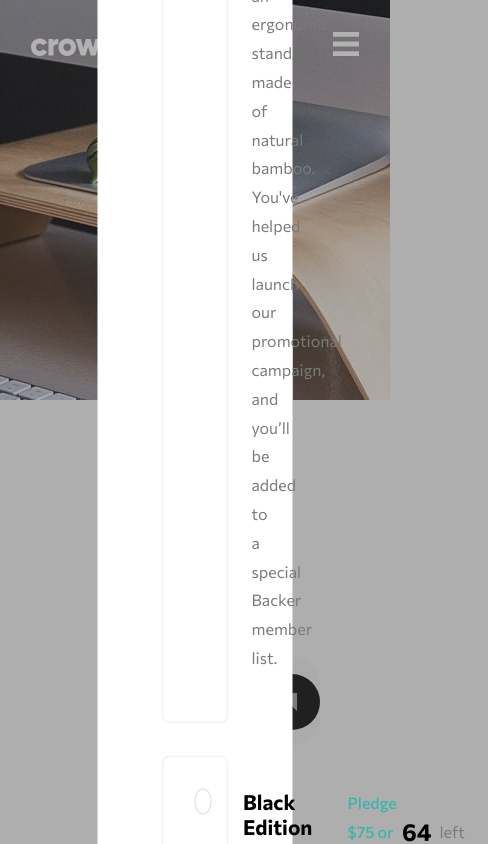
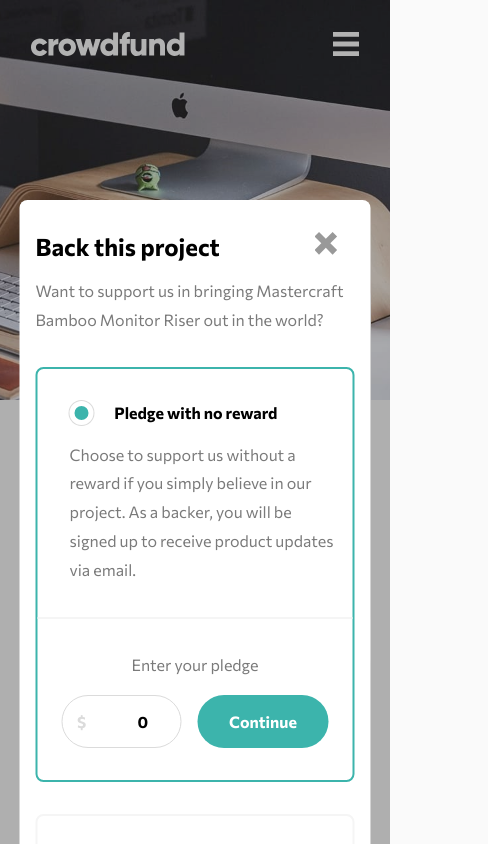
Before and after one commit to exchyphen/fm_crowdfunding-product-page, a React (Vite) app: page / in a window 390 px wide. Both pictures are taken after a click on the button "Back this project". Shown: the top 844 px of the page, 488 px wide, since content can reach past the window. Built offline with nearby package versions, Linux system fonts and the light colour scheme.

Commit message:
completed mobile mode

```diff
--- a/src/App.css
+++ b/src/App.css
@@ -28,6 +28,7 @@ button:hover {
 
 .std-container {
     width: 50%;
+    min-width: 700px;
     background: white;
     padding: 3rem;
     border-radius: 0.5rem;
@@ -236,6 +237,7 @@ h1 {
 /* backing modal */
 .backing-modal {
     width: 50%;
+    min-width: 700px;
     background: white;
     border-radius: 0.5rem;
     padding: 2rem 4rem;
@@ -259,7 +261,7 @@ h1 {
 
     position: absolute;
     top: 2rem;
-    right: 2rem;
+   right: 2rem;
 }
 
 .backing-modal__close:hover {
@@ -294,4 +296,65 @@ h1 {
 
 .attribution {
     margin-top: 50px;
+    padding-bottom: 2rem;
 }
+
+/* media query: mobile */
+
+@media screen and (max-width: 800px) {
+    .std-container {
+        min-width: 350px;
+        width: 90%;
+        padding: 3rem 1rem;
+    }
+
+    h1 {
+        font-size: 1.5rem;
+    }
+
+    .stat-tracker__container {
+        grid-template-columns: auto;
+        grid-template-rows: repeat(3, 1fr);
+        grid-gap: 1rem;
+        text-align: center;
+    }
+
+    .stat-tracker__single-stat-container {
+        padding-left: 0;
+        border-right: none;
+        padding-top: 1rem;
+        position: relative;
+    }
+
+    .stat-tracker__single-stat-container::before {
+        content: "";
+        width: 100px;
+        height: 1px;
+        position: absolute;
+        background: var(--accent-gray);
+        top: 0;
+        left: 50%;
+        transform: translateX(-50%);
+    }
+
+    .stat-tracker__single-stat-container:first-child::before {
+        height: 0;
+    }
+
+    .stat-tracker__single-stat-container:first-child {
+        border-top: none;
+        padding-top: 0;
+    }
+
+    /* modal */
+    .backing-modal {
+        min-width: 350px;
+        width: 90%;
+        padding: 2rem 1rem;
+
+        position: absolute;
+        top: 200px;
+        left: 50%;
+        transform: translateX(-50%);
+    }
+}
--- a/src/App.jsx
+++ b/src/App.jsx
@@ -22,7 +22,7 @@ function App() {
   const [backingCompleteState, setBackingCompleteState] = useState(false);
   const [activePledge, setActivePledge] = useState(-1);
   const [bookmarkState, setBookmarkState] = useState(false);
-  const mobileBreakpoint = 1200;
+  const mobileBreakpoint = 800;
 
   /* dev: think about disabling clicks outside when modal state is active */
   const [disableBackgroundClick, setDisableBackgroundClick] = useState(false);
@@ -74,7 +74,7 @@ function App() {
 
   const handleSubmit = (e) => {
     e.preventDefault();
-    console.log("form submitted");
+
     setBackingModalState(false);
     setBackingCompleteState(true);
   };
@@ -256,6 +256,7 @@ function App() {
                   modal={true}
                   active={activePledge === index}
                   onSubmit={handleSubmit}
+                  mobile={windowWidth <= mobileBreakpoint}
                 ></Pledge>
               );
             })}
--- a/src/components/pledge.css
+++ b/src/components/pledge.css
@@ -15,6 +15,7 @@
 .Pledge__title-container {
     display: flex;
     justify-content: space-between;
+    align-items: center;
 }
 
 .Pledge__title {
@@ -76,9 +77,13 @@
     padding: 0 2rem;
 }
 
+.Pledge__title-container--header {
+    display: flex;
+    gap: 2rem;
+}
+
 .Pledge__title-container--modal {
     justify-content: flex-start;
-    gap: 2rem;
 }
 
 .Pledge__title-container--modal:hover {
@@ -98,6 +103,7 @@
 
     width: 1.5rem;
     height: 1.5rem;
+    margin-right: 2rem;
 
     border-radius: 50%;
 
@@ -154,6 +160,10 @@
     outline: 1px solid var(--moderate-cyan);
 }
 
+.Pledge__custom-amount:hover {
+    cursor: pointer;
+}
+
 .Pledge__custom-amount--sign {
     font-weight: 700;
     color: var(--accent-gray);
@@ -162,3 +172,56 @@
     left: 1rem;
     transform: translateY(-50%);
 }
+
+/* media query: mobile */
+
+@media screen and (max-width: 800px) {
+    .Pledge__title-container {
+        flex-direction: column;
+        align-items: flex-start;
+        gap: 0.3rem;
+    }
+
+    .Pledge__title-container--modal {
+        flex-direction: row;
+        align-items: center;
+        gap: 0.3rem;
+    }
+
+    .Pledge__reward {
+        flex-direction: column;
+        align-items: flex-start;
+        gap: 1rem;
+    }
+
+    /* modal */
+    .Pledge__content-container {
+        justify-content: flex-start;
+    }
+
+    .Pledge__title-container--header {
+        flex-direction: column;
+        gap: 0;
+    }
+
+    .Pledge__radio {
+        margin-right: 1rem;
+    }
+
+    .Pledge__description--modal {
+        padding-left: 2rem;
+    }
+
+    .Pledge__reward--modal {
+        padding-left: 2rem;
+    }
+
+    .Pledge__enter-amount-container {
+        flex-direction: column;
+        gap: 1rem;
+    }
+
+    .Pledge__title {
+        font-size: 1rem;
+    }
+}
--- a/src/components/pledge.jsx
+++ b/src/components/pledge.jsx
@@ -43,14 +43,16 @@ const Pledge = (props) => {
                 readOnly
                 onClick={() => props.onClick()}
               ></input>
+              <div className="Pledge__title-container--header">
                 <h3 className="Pledge__title">{data.title}</h3>
                 {data.remaining >= 0 ? (
                   <p className="Pledge__money-breakpoint">
                     Pledge ${data.minPledge} or more
                   </p>
                 ) : null}
+              </div>
             </hgroup>
-            {data.remaining >= 0 ? (
+            {data.remaining >= 0 && !props.mobile ? (
               <div className="Pledge__reward--remaining-container">
                 <p className="Pledge__reward--remaining Pledge__reward--modal">
                   {data.remaining}
@@ -61,6 +63,16 @@ const Pledge = (props) => {
           </div>
 
           <p className="Pledge__description--modal">{data.description}</p>
+
+          {data.remaining >= 0 && props.mobile ? (
+            <div className="Pledge__reward--remaining-container">
+              <p className="Pledge__reward--remaining Pledge__reward--modal">
+                {data.remaining}
+              </p>
+              <p>left</p>
+            </div>
+          ) : null}
+
           {props.active ? (
             <div className="Pledge__enter-amount-container">
               <p>Enter your pledge</p>
--- a/src/index.css
+++ b/src/index.css
@@ -57,3 +57,9 @@ body {
   background-size: cover;
   background-position: center;
 }
+
+@media screen and (max-width: 800px) {
+  #root {
+    background-image: url("./assets/images/image-hero-mobile.jpg");
+  }
+}
```
Lines whose indentation alone changed are shown as unchanged.
